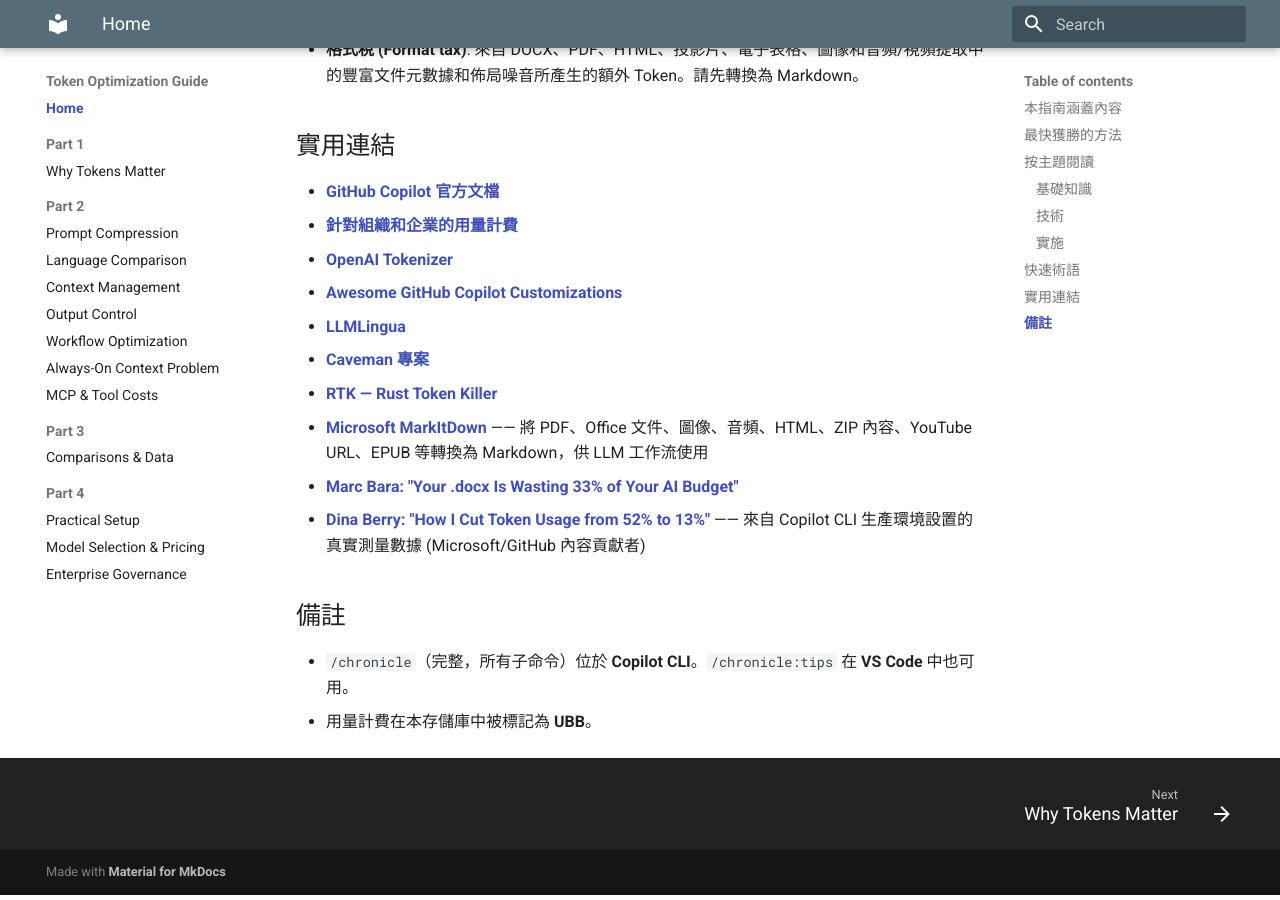
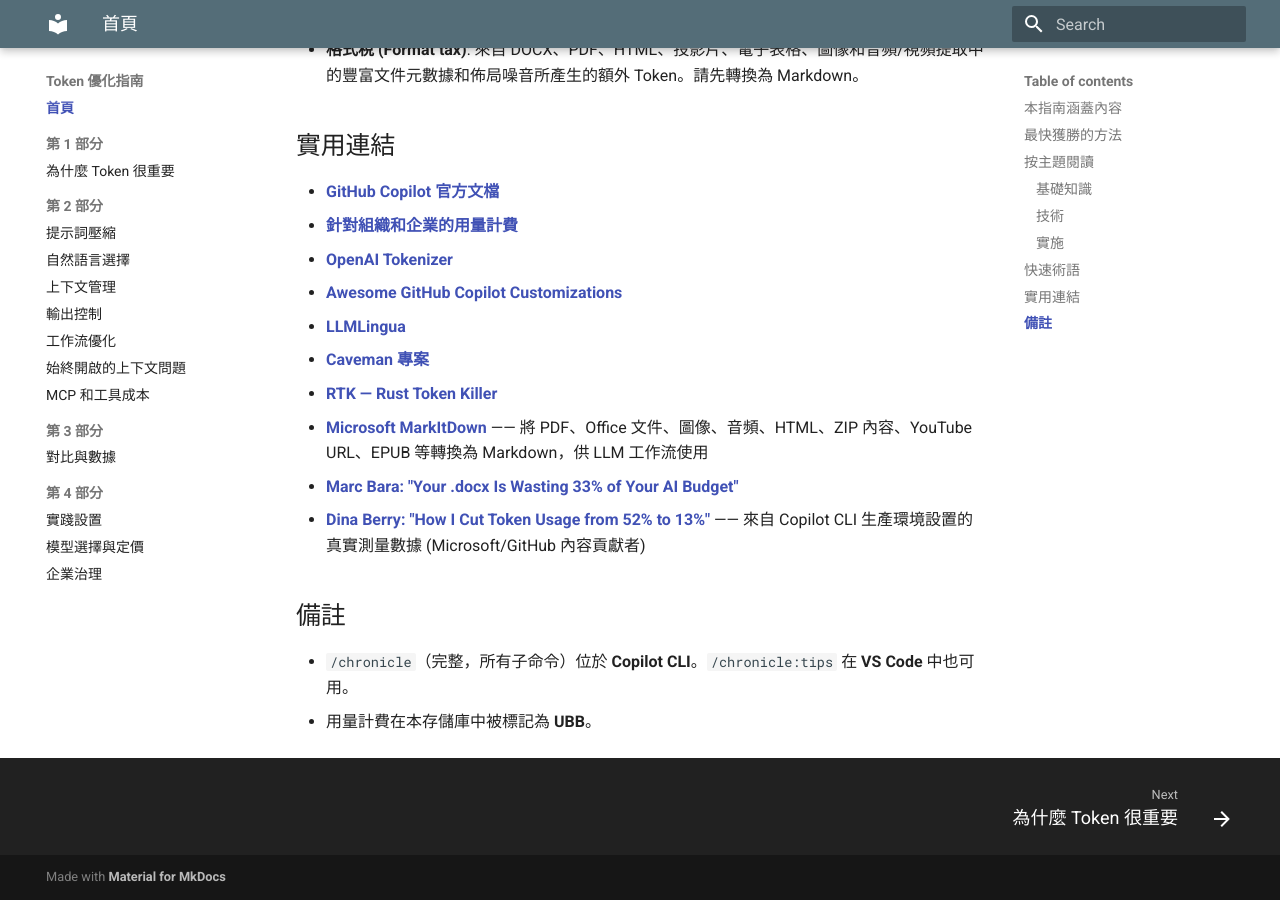
Before and after one commit to linyute/github-copilot-token-optimization, an MkDocs documentation site: the page built from docs/index.md, in a window 1280 px wide and 900 px high, scrolled down 1916 px. Built offline with MkDocs 1.6.1 and Material for MkDocs 9.7.7, drawn with Linux system fonts in a browser that asks for light colours.

Commit message:
Update zh-tw localization

```diff
--- a/mkdocs.yml
+++ b/mkdocs.yml
@@ -1,5 +1,5 @@
-site_name: Token Optimization Guide
-site_description: Practical guide to reducing GitHub Copilot token spend without losing quality.
+site_name: Token 優化指南
+site_description: 實用指南，在保持品質的前提下降低 GitHub Copilot 的 token 使用量。
 theme:
   name: material
   palette:
@@ -28,20 +28,20 @@
 extra_css:
   - stylesheets/extra.css
 nav:
-  - Home: index.md
-  - Part 1:
-      - Why Tokens Matter: 01-why-tokens-matter.md
-  - Part 2:
-      - Prompt Compression: 02-prompt-compression.md
-      - Language Comparison: 03-language-comparison.md
-      - Context Management: 04-context-management.md
-      - Output Control: 05-output-control.md
-      - Workflow Optimization: 06-workflow-optimization.md
-      - Always-On Context Problem: 07-agents-md-problem.md
-      - MCP & Tool Costs: 08-mcp-tool-costs.md
-  - Part 3:
-      - Comparisons & Data: 09-comparisons-data.md
-  - Part 4:
-      - Practical Setup: 10-practical-setup.md
-      - Model Selection & Pricing: 11-models-and-pricing.md
-      - Enterprise Governance: 12-enterprise-governance.md
+  - 首頁: index.md
+  - 第 1 部分:
+      - 為什麼 Token 很重要: 01-why-tokens-matter.md
+  - 第 2 部分:
+      - 提示詞壓縮: 02-prompt-compression.md
+      - 自然語言選擇: 03-language-comparison.md
+      - 上下文管理: 04-context-management.md
+      - 輸出控制: 05-output-control.md
+      - 工作流優化: 06-workflow-optimization.md
+      - 始終開啟的上下文問題: 07-agents-md-problem.md
+      - MCP 和工具成本: 08-mcp-tool-costs.md
+  - 第 3 部分:
+      - 對比與數據: 09-comparisons-data.md
+  - 第 4 部分:
+      - 實踐設置: 10-practical-setup.md
+      - 模型選擇與定價: 11-models-and-pricing.md
+      - 企業治理: 12-enterprise-governance.md
```
